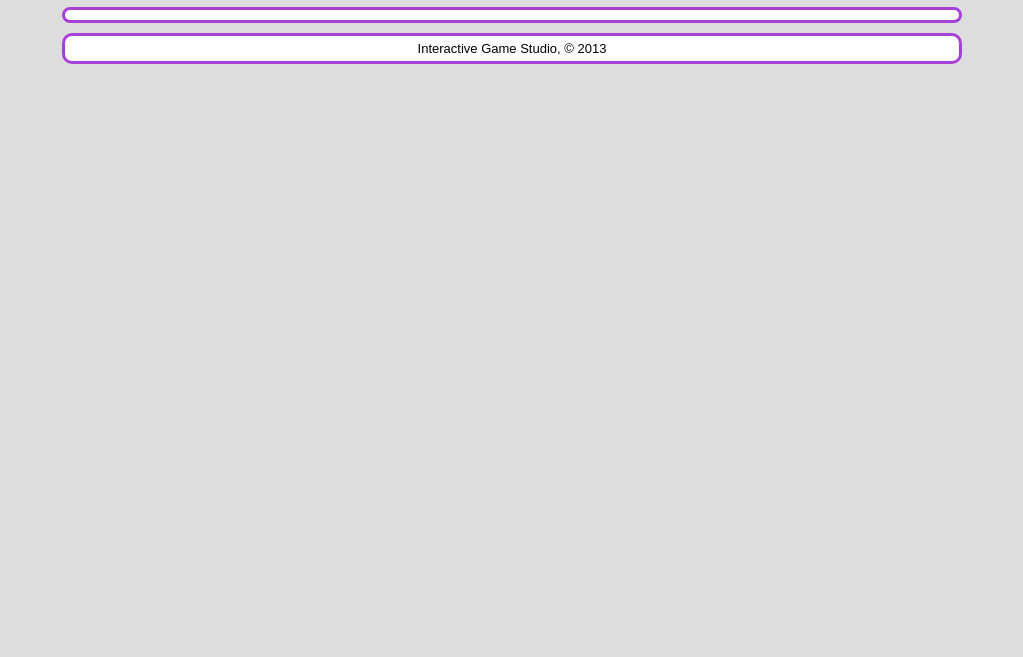
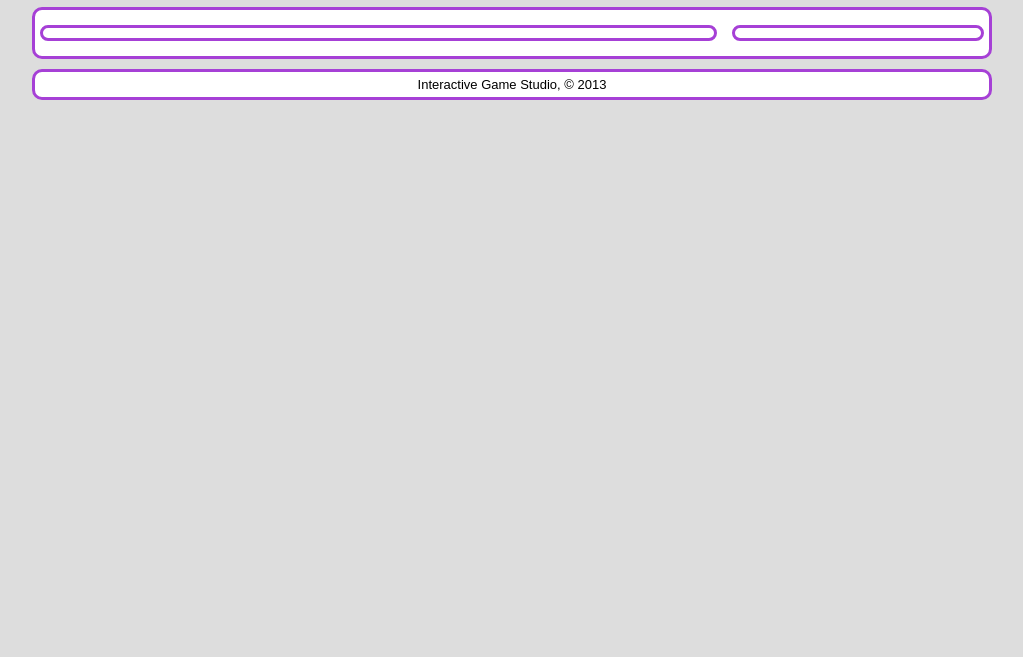
Before and after one commit to chessami92/cist2100-website, a plain HTML site: page index.html in a window 1280 px wide. Shown: the part 143-800 px from the top of the page, without its empty margins (128-1151 px from the left). Drawn offline with Linux system fonts and the light colour scheme.

Commit message:
Added a sidebar for advertisements.

```diff
--- a/css/main.css
+++ b/css/main.css
@@ -1,5 +1,5 @@
 body {
-    width: 900px;
+    width: 960px;
     margin: 0 auto;
     background-color: #ddd;
     font-family: sans-serif;
@@ -74,3 +74,17 @@ h2 {
     transition: background-color 500ms, color 500ms;
     -webkit-transition: background-color 500ms, color 500ms;
 }
+
+#content {
+    overflow: auto;
+}
+
+#main {
+    float: left;
+    width: 70%;
+}
+
+#sidebar {
+    float: right;
+    width: 25%;
+}
--- a/index.html
+++ b/index.html
@@ -14,7 +14,10 @@
 
 <body>
     <div id="header"></div>
-    <div class="content"></div>
+    <div id="content" class="content">
+        <div id="main" class="content"></div>
+        <div id="sidebar" class="content"></div>
+    </div>
     <div id="footer"></div>
     <script src="js/jquery-2.0.3.js"></script>
     <script src="js/main.js"></script>
```
Also changed, not shown: about.html (+4 -1 lines), contributors.html (+4 -1 lines), developers.html (+4 -1 lines), forums.html (+4 -1 lines).
